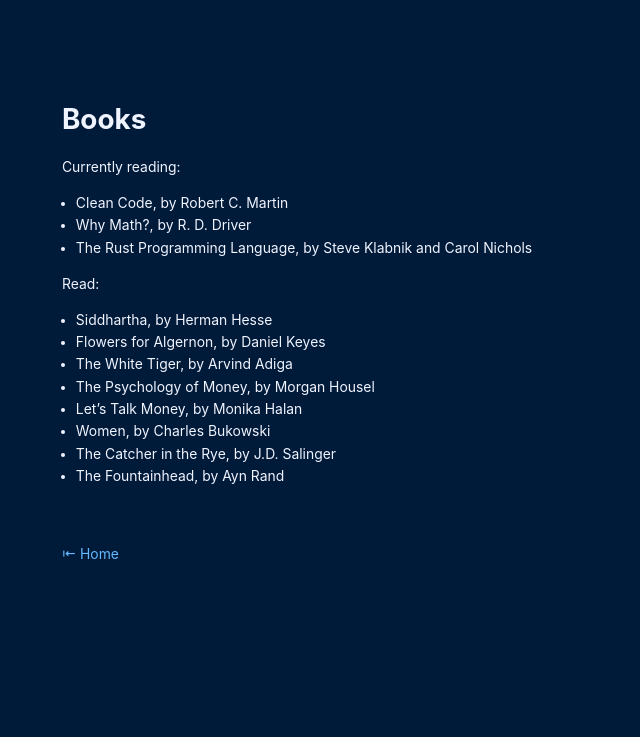
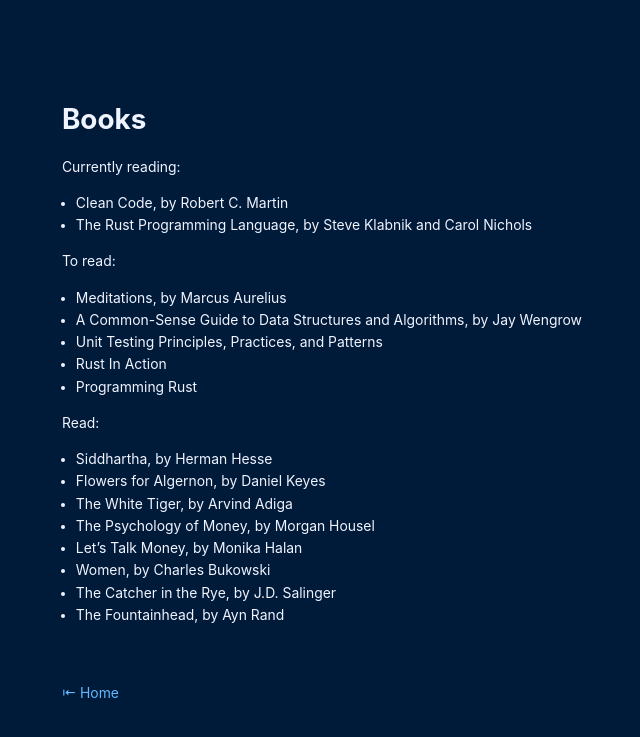
Before and after one commit to anshulxyz/anshulxyz.github.io, a Jekyll site: the page built from books.md, in a window 1280 px wide. Shown: the top 737 px of the page, without its empty margins (279-919 px from the left). Built offline with Jekyll 4.4.1, drawn with Linux system fonts in a browser that asks for light colours.

```diff
--- a/books.md
+++ b/books.md
@@ -6,8 +6,15 @@
 
 Currently reading:
 - Clean Code, by Robert C. Martin
-- Why Math?, by R. D. Driver
 - The Rust Programming Language, by Steve Klabnik and Carol Nichols
+
+To read:
+- Meditations, by Marcus Aurelius
+- A Common-Sense Guide to Data Structures and Algorithms, by Jay Wengrow
+- Unit Testing Principles, Practices, and Patterns
+- Rust In Action
+- Programming Rust
+
 
 Read:
 - Siddhartha, by Herman Hesse
```
Also changed, not shown: index.md (+2 -0 lines).
